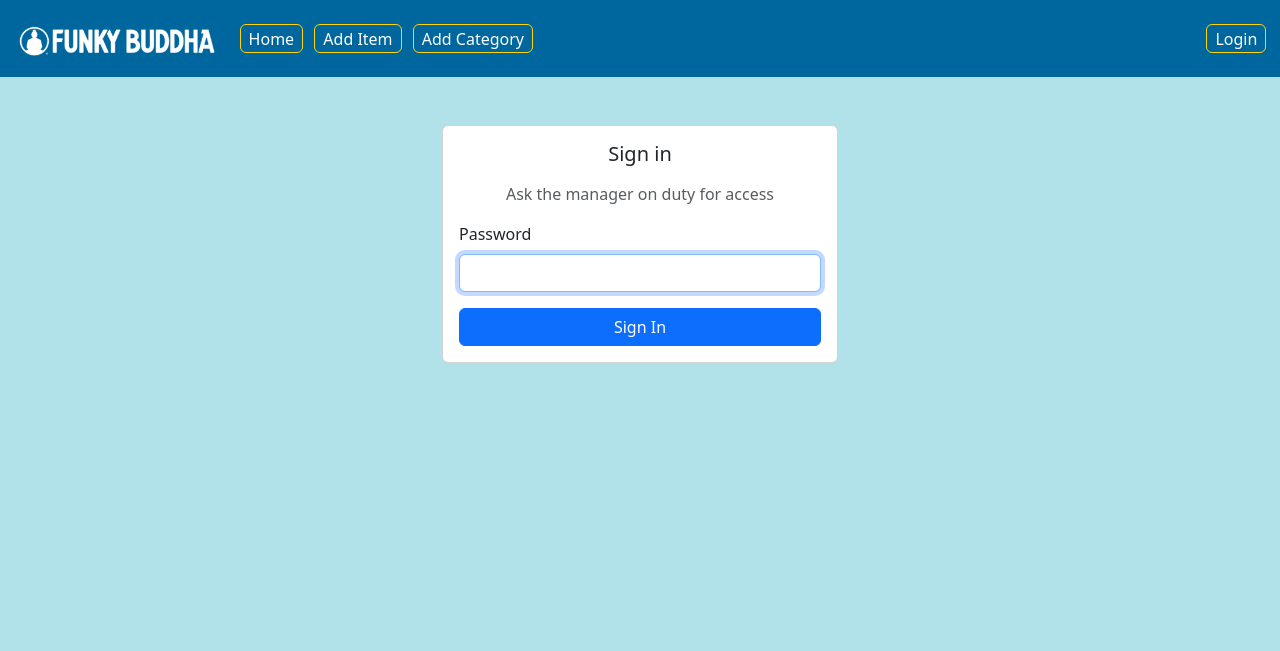
After one commit to Nic0cava/FB_Merch, a Flask app: a page that uses merch/templates/base.html in a window 1280 px wide. The commit adds this page. Shown: the top 651 px of the page. Run offline with Flask 3, Linux system fonts and the light colour scheme.

Commit message:
Added auth gate and a admin bypass

```diff
--- a/merch/__init__.py
+++ b/merch/__init__.py
@@ -3,6 +3,7 @@ import os
 from flask import Flask
 from flask_sqlalchemy import SQLAlchemy
 from flask_migrate import Migrate
+from flask import session, request, redirect, url_for, flash
 
 from dotenv import load_dotenv  # <-- Load .env file
 # Load environment variables from .env
@@ -35,7 +36,43 @@ from merch.core.views import core
 from merch.error_pages.handlers import error_pages
 from merch.categories.views import category
 from merch.items.views import items
+from merch.auth import auth
 app.register_blueprint(items)
 app.register_blueprint(category)
 app.register_blueprint(core)
 app.register_blueprint(error_pages)
+app.register_blueprint(auth)
+
+# Gate all routes behind a simple shared-password session flag
+@app.before_request
+def require_login_for_app():
+    # allowed endpoints without auth
+    allowed = {
+        'static',
+        'auth.login',
+    }
+    # if endpoint is None (e.g., 404) or explicitly allowed, let it through
+    if request.endpoint in allowed:
+        return None
+
+    if session.get('authed'):
+        return None
+
+    # redirect to login with next param
+    if request.endpoint != 'auth.login':
+        return redirect(url_for('auth.login', next=request.url))
+    return None
+
+# Seed initial password from env var if present and not yet configured
+try:
+    from merch.models import AppAuth
+    with app.app_context():
+        # only seed on empty table and when env var is provided
+        initial_pw = os.getenv('APP_SHARED_PASSWORD')
+        if initial_pw:
+            rec = AppAuth.query.get(1)
+            if rec is None:
+                AppAuth.set_password(initial_pw)
+except Exception:
+    # Avoid import/DB errors during migrations or uninitialized DB
+    pass
--- /dev/null
+++ b/merch/auth/__init__.py
@@ -0,0 +1,5 @@
+from flask import Blueprint
+
+auth = Blueprint('auth', __name__)
+
+from . import views  # noqa: E402,F401
--- /dev/null
+++ b/merch/auth/forms.py
@@ -0,0 +1,19 @@
+from flask_wtf import FlaskForm
+from wtforms import PasswordField, SubmitField
+from wtforms.validators import DataRequired, EqualTo, Length
+
+
+class LoginForm(FlaskForm):
+    password = PasswordField('Password', validators=[DataRequired()])
+    submit = SubmitField('Sign In')
+
+
+class ChangePasswordForm(FlaskForm):
+    current_password = PasswordField('Current Password', validators=[DataRequired()])
+    new_password = PasswordField(
+        'New Password', validators=[DataRequired(), Length(min=8, message='Use at least 8 characters')]
+    )
+    confirm_new_password = PasswordField(
+        'Confirm New Password', validators=[DataRequired(), EqualTo('new_password', message='Passwords must match')]
+    )
+    submit = SubmitField('Update Password')
--- /dev/null
+++ b/merch/auth/views.py
@@ -0,0 +1,66 @@
+from flask import render_template, redirect, url_for, request, session, flash
+import os
+from . import auth
+from merch.models import AppAuth
+from merch import db
+from .forms import LoginForm, ChangePasswordForm
+
+
+def is_admin_password(pw: str) -> bool:
+    admin_pw = os.getenv('ADMIN_BYPASS_PASSWORD')
+    return bool(admin_pw) and pw == admin_pw
+
+
+@auth.route('/login', methods=['GET', 'POST'])
+def login():
+    form = LoginForm()
+    next_url = request.args.get('next')
+
+    if form.validate_on_submit():
+        password = form.password.data
+        # Admin bypass login
+        if is_admin_password(password):
+            session.clear()
+            session['authed'] = True
+            session['is_admin'] = True
+            flash('Signed in (admin bypass)', 'warning')
+            return redirect(next_url or url_for('core.index'))
+        if AppAuth.verify_password(password):
+            session['authed'] = True
+            flash('Signed in', 'success')
+            return redirect(next_url or url_for('core.index'))
+        else:
+            flash('Invalid password', 'danger')
+
+    return render_template('auth/login.html', form=form)
+
+
+@auth.route('/logout')
+def logout():
+    session.pop('authed', None)
+    session.pop('is_admin', None)
+    flash('Signed out', 'success')
+    return redirect(url_for('auth.login'))
+
+
+@auth.route('/change-password', methods=['GET', 'POST'])
+def change_password():
+    # Require a logged-in session
+    if not session.get('authed'):
+        return redirect(url_for('auth.login', next=url_for('auth.change_password')))
+
+    form = ChangePasswordForm()
+    if form.validate_on_submit():
+        current_ok = (
+            session.get('is_admin')
+            or is_admin_password(form.current_password.data)
+            or AppAuth.verify_password(form.current_password.data)
+        )
+        if not current_ok:
+            flash('Current password is incorrect', 'danger')
+        else:
+            AppAuth.set_password(form.new_password.data)
+            flash('Password updated successfully', 'success')
+            return redirect(url_for('core.index'))
+
+    return render_template('auth/change_password.html', form=form)
--- /dev/null
+++ b/merch/templates/auth/login.html
@@ -0,0 +1,32 @@
+{% extends "base.html" %}
+{% block content %}
+<div class="container py-5" style="max-width: 420px;">
+  {% with messages = get_flashed_messages(with_categories=true) %}
+    {% if messages %}
+      {% for category, message in messages %}
+        <div class="alert alert-{{ category }} alert-dismissible fade show" role="alert">
+          {{ message }}
+          <button type="button" class="btn-close" data-bs-dismiss="alert" aria-label="Close"></button>
+        </div>
+      {% endfor %}
+    {% endif %}
+  {% endwith %}
+
+  <div class="card">
+    <div class="card-body">
+      <h5 class="card-title mb-3 text-center">Sign in</h5>
+      <p class="text-center text-muted">Ask the manager on duty for access</p>
+      <form method="POST">
+        {{ form.hidden_tag() }}
+        <div class="mb-3">
+          {{ form.password.label(class_='form-label') }}
+          {{ form.password(class_='form-control', autofocus=true) }}
+        </div>
+        <div class="d-grid">
+          {{ form.submit(class_='btn btn-primary') }}
+        </div>
+      </form>
+    </div>
+  </div>
+</div>
+{% endblock %}
--- a/merch/templates/base.html
+++ b/merch/templates/base.html
@@ -41,6 +41,15 @@
         <a class="nav-link active" href="{{url_for('category.add_category')}}">Add Category</a>
     </li>
     {% endif %}
+      </ul>
+      <ul class="navbar-nav ms-auto mb-2 mb-lg-0">
+        {% if session.get('authed') %}
+          <li class="nav-item"><a class="nav-link" href="{{ url_for('auth.change_password') }}">Change Password</a></li>
+          <li class="nav-item"><a class="nav-link" href="{{ url_for('auth.logout') }}">Logout</a></li>
+        {% else %}
+          <li class="nav-item"><a class="nav-link" href="{{ url_for('auth.login') }}">Login</a></li>
+        {% endif %}
+      </ul>
     </div>
   </div>
 </nav>
@@ -52,8 +61,10 @@
 
 <nav class="navbar fixed-bottom bg-body-tertiary navbar-custom">
   <div class="container-fluid d-flex justify-content-center flex-nowrap gap-3 py-2 footer">
+    {% if session.get('authed') %}
     <a class="navbar-brand" href="{{url_for('items.add_item')}}">Add Item</a>
     <a class="navbar-brand" href="{{url_for('category.add_category')}}">Add Category</a>
+    {% endif %}
   </div>
 </nav>
 
```
Also changed, not shown: merch/models.py (+27 -0 lines), merch/templates/auth/change_password.html (added, +39 -0 lines), migrations/versions/8b8f437eb387_add_app_auth.py (added, +33 -0 lines). Lines whose indentation alone changed are shown as unchanged.
